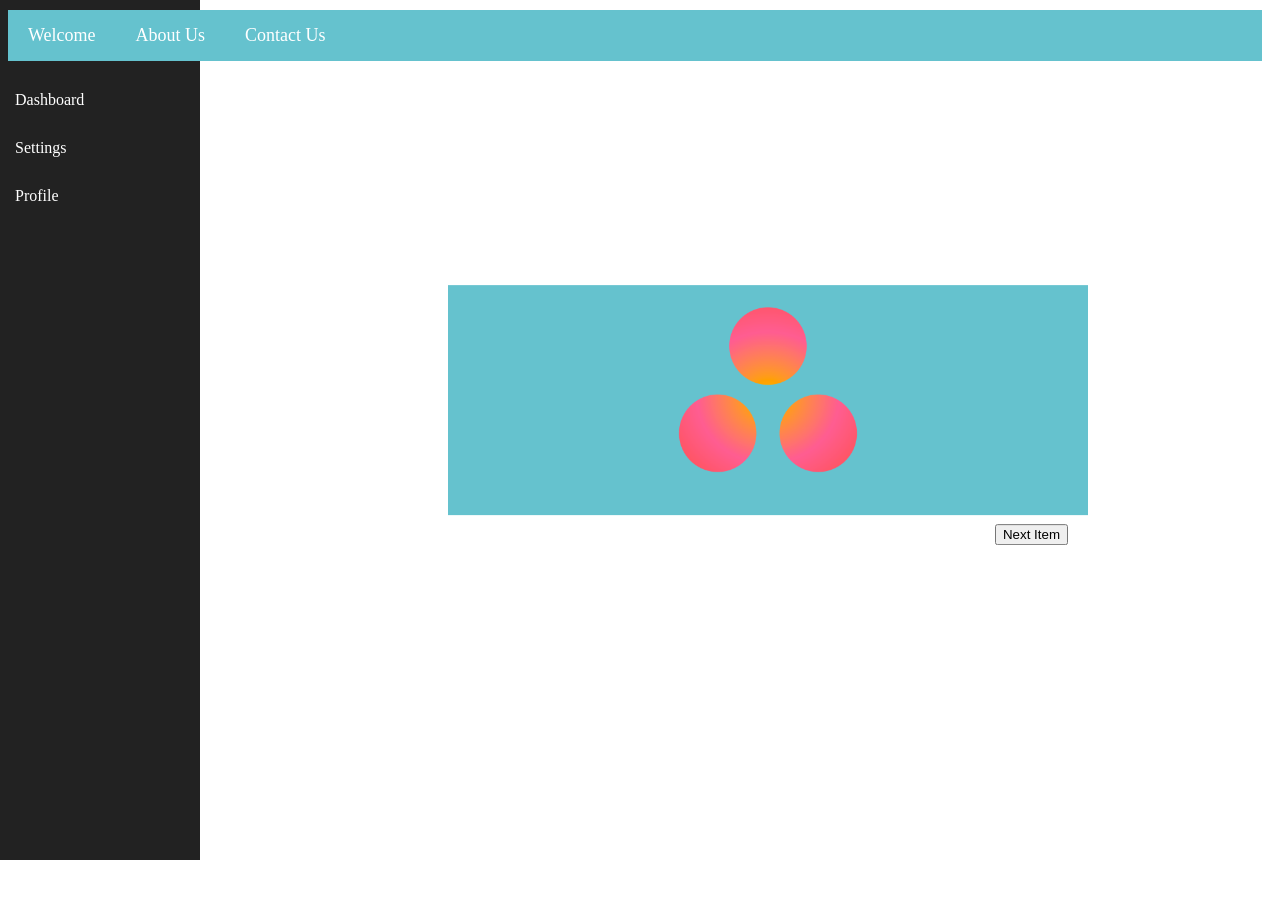
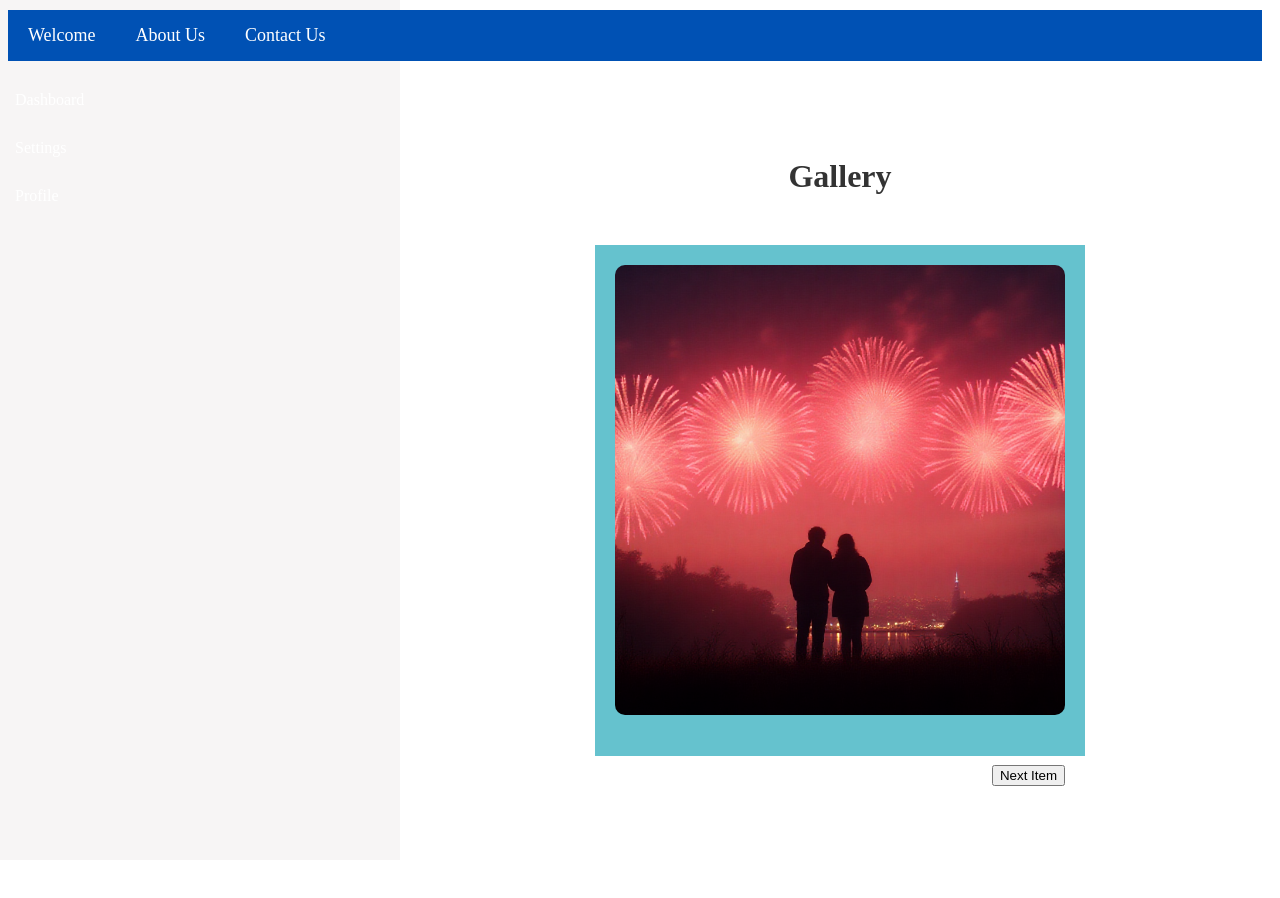
Before and after one commit to reina225/reina225.github.io, a plain HTML site: page index.html in a window 1280 px wide. Before the commit the page ends 800 px from the top, so only its background shows below. Drawn offline with Linux system fonts and the light colour scheme.

Commit message:
February 17 - Office

```diff
--- a/index.html
+++ b/index.html
@@ -25,37 +25,40 @@
         </ul>
     </aside>
 
-
+    <div class="content">
+        <h1 class="content-header">Gallery</h1>
 
         <div id="item1" class="item active">
-        <img src="../assets/asana.png">
+            <img src="../assets/1.png">
             <div class="next">
                 <button onclick="showItem('item2')"> Next Item </button>
             </div>
         </div>
 
         <div id="item2" class="item">
-        <img src="../assets/gitlab.png">
+            <img src="../assets/2.png">
             <div class="next">
                 <button onclick="showItem('item3')"> Next Item </button>
             </div>
         </div>
 
         <div id="item3" class="item">
-        <img src="../assets/openproject.png">
+            <img src="../assets/3.png">
             <div class="next">
                 <button onclick="showItem('item4')"> Next Item </button>
             </div>
         </div>
 
         <div id="item4" class="item">
-        <img src="../assets/react.png">
+            <img src="../assets/4.jpg">
             <div class="next">
-
+                <button onclick="showItem('item5')"> Next Item </button>
+            </div>
         </div>
     </div>
 
 
 
+
 </body>
 </html>
--- a/style.css
+++ b/style.css
@@ -1,6 +1,6 @@
 .topnav {
     width: 98%;
-    background-color: rgb(101, 194, 206);
+    background-color: #0051b4;
     padding: 15px 0;
     position: fixed;
     top: 10px;
@@ -27,9 +27,9 @@
 }
 
 .sidebar {
-    width: 200px;
+    width: 400px;
     height: 100vh; /* Full height */
-    background-color: #222;
+    background-color: #f7f5f5;
     position: fixed;
     left: 0;
     top: 0;
@@ -56,16 +56,32 @@
     font-size: 18px;
 }
 
+.content {
+    display: flex;
+    flex-direction: column; /* Stack items vertically */
+    align-items: center; /* Center items horizontally */
+    height: 100vh; /* Full height */
+    margin-left: 400px; /* Adjust for sidebar width */
+    gap: 20px; /* Reduce space between elements */
+    padding-top: 120px; /* Space for the navbar */
+    justify-content: flex-start; /* Aligns everything to the top */
+}
+
+.content-header {
+    font-size: 32px;
+    font-weight: bold;
+    text-align: center;
+    color: #333;
+    margin: 0; /* Remove default margin */
+    padding: 30px 0; /* Adjust padding */
+}
+
 .item {
     display: none;
     text-align: center;
     background-color: rgb(101, 194, 206);
     max-width: 600px;
     padding: 20px;
-    position: absolute; /* Allows us to position it freely */
-    top: 50%; /* Move it to the middle */
-    right: 15%; /* Move it towards the right */
-    transform: translateY(-50%); /* Ensures perfect vertical centering */
 }
 
 .active {
@@ -79,8 +95,10 @@
 }
 
 img {
-    max-width: 50%; /* Adjust as needed */
-    height: auto;
+    width: 450px; /* Set a fixed width */
+    height: 450px; /* Set a fixed height */
+    object-fit: cover; /* Ensures the image fills the dimensions without distortion */
     display: block;
-    margin: 0 auto; /* Centering */
+    margin: 0 auto; /* Center the image */
+    border-radius: 10px; /* Optional: Adds rounded corners */
 }
```
Also changed, not shown: assets/1.png (added), assets/2.png (added), assets/3.png (added), assets/4.jpg (added), assets/New folder/Asana.png (renamed from assets/Asana.png), assets/New folder/GitLab.png (renamed from assets/GitLab.png), assets/New folder/OpenProject.png (renamed from assets/OpenProject.png), assets/New folder/React.png (renamed from assets/React.png). Lines whose indentation alone changed are shown as unchanged.
